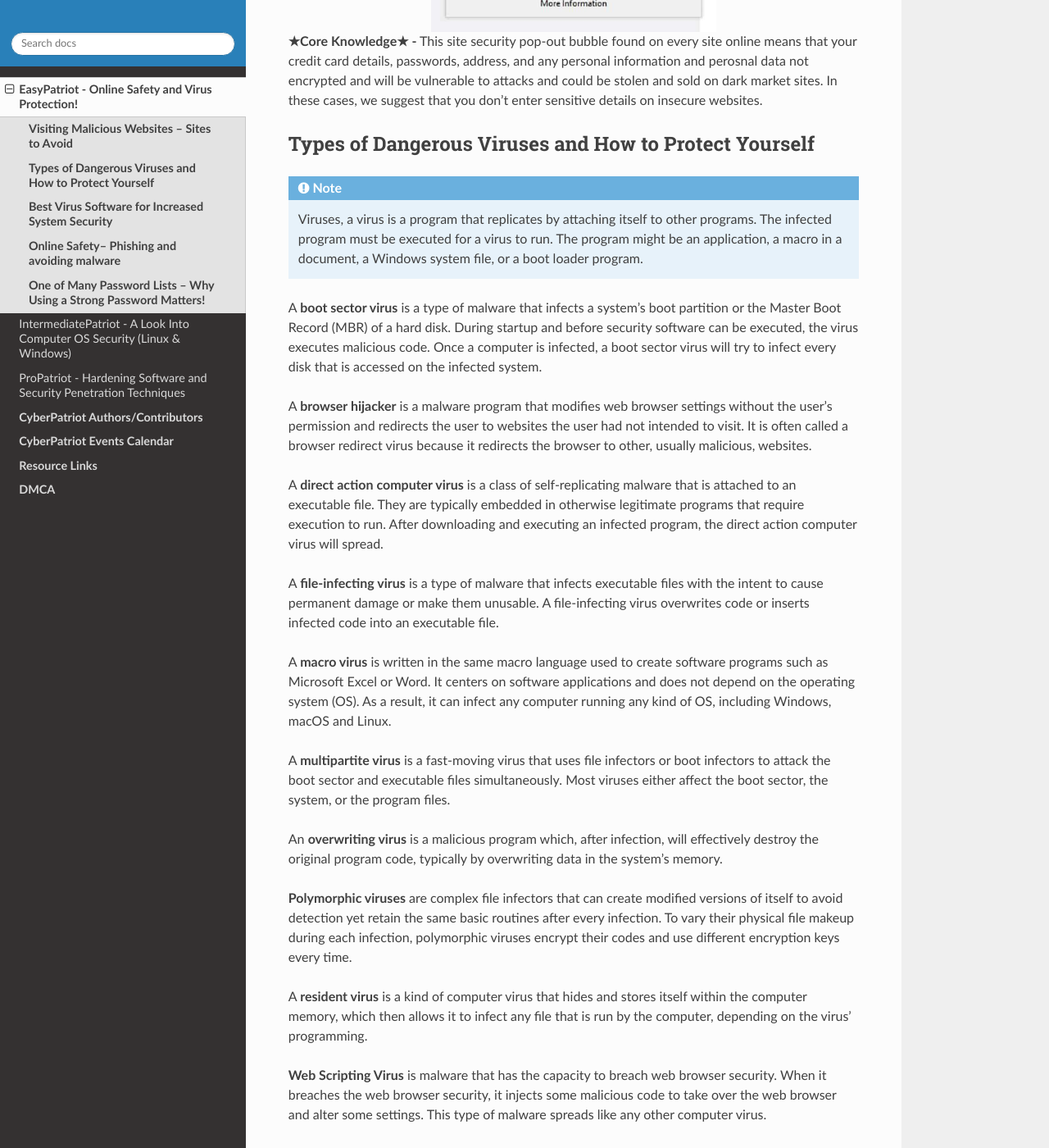
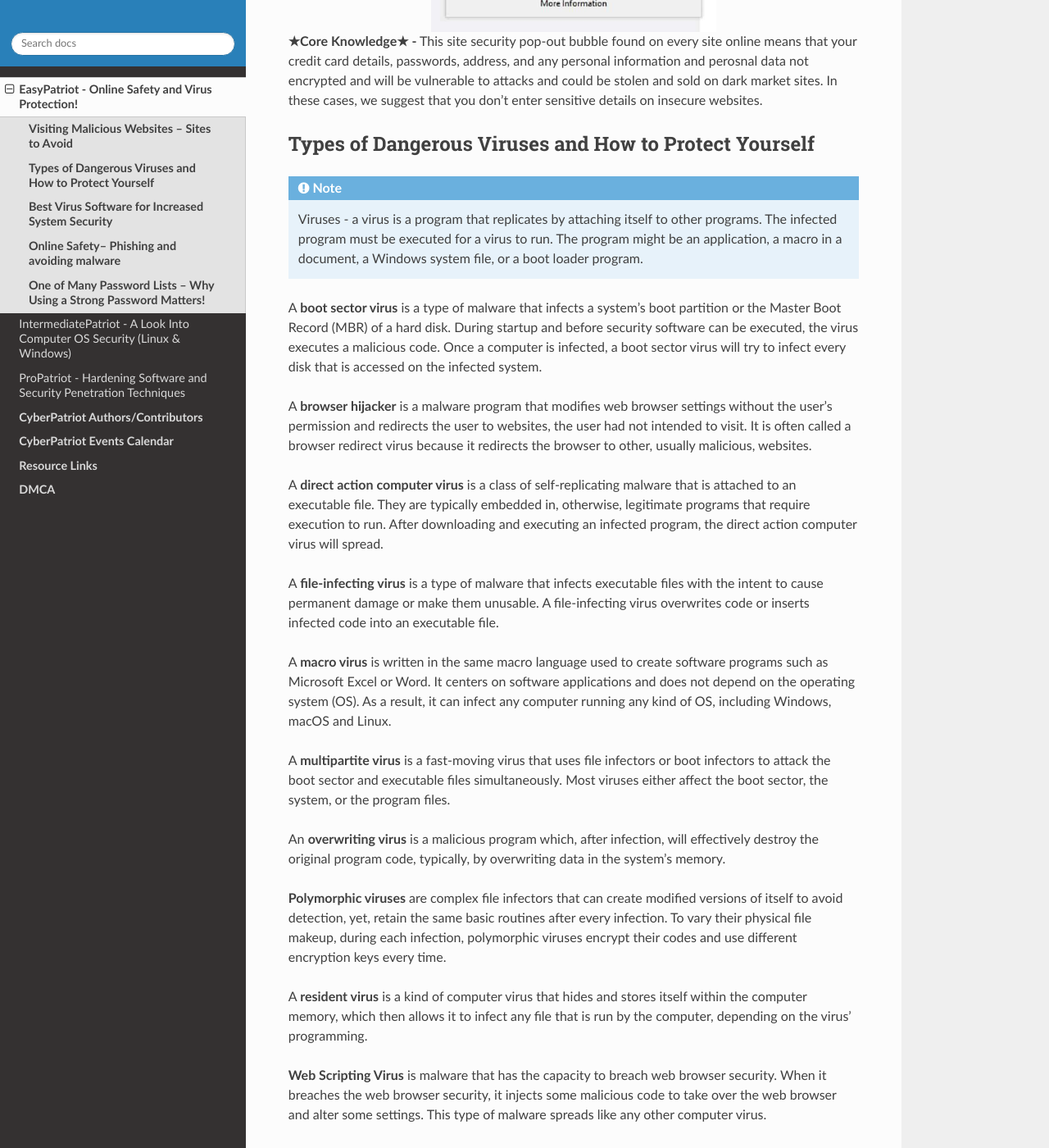
Before and after one commit to natt96z/cybersac, a Sphinx documentation site: the page built from docs/source/BeginnerEasyCybersac.rst, in a window 1280 px wide and 1400 px high, scrolled down 2244 px. Shown: the whole window at 82% size. Built offline with Sphinx 7.4.7 and the Read the Docs theme 2.0.0, drawn with Linux system fonts in a browser that asks for light colours; pages that are not in the unit, such as notebooks, are missing from menus; some of the changed text lies outside the part shown.

```diff
--- a/docs/source/BeginnerEasyCybersac.rst
+++ b/docs/source/BeginnerEasyCybersac.rst
@@ -57,13 +57,13 @@ EasyPatriot - Online Safety and Virus Protection!
 **Types of Dangerous Viruses and How to Protect Yourself**
 ~~~~~~~~~~~~~~~~~~~~~~~~~~~~
 
-.. Note:: Viruses, a virus is a program that replicates by attaching itself to other programs. The infected program must be executed for a virus to run. The program might be an application, a macro in a document, a Windows system file, or a boot loader program.
+.. Note:: Viruses - a virus is a program that replicates by attaching itself to other programs. The infected program must be executed for a virus to run. The program might be an application, a macro in a document, a Windows system file, or a boot loader program.
 
-A **boot sector virus** is a type of malware that infects a system's boot partition or the Master Boot Record (MBR) of a hard disk. During startup and before security software can be executed, the virus executes malicious code. Once a computer is infected, a boot sector virus will try to infect every disk that is accessed on the infected system.
+A **boot sector virus** is a type of malware that infects a system's boot partition or the Master Boot Record (MBR) of a hard disk. During startup and before security software can be executed, the virus executes a malicious code. Once a computer is infected, a boot sector virus will try to infect every disk that is accessed on the infected system.
 
-A **browser hijacker** is a malware program that modifies web browser settings without the user's permission and redirects the user to websites the user had not intended to visit. It is often called a browser redirect virus because it redirects the browser to other, usually malicious, websites.
+A **browser hijacker** is a malware program that modifies web browser settings without the user's permission and redirects the user to websites, the user had not intended to visit. It is often called a browser redirect virus because it redirects the browser to other, usually malicious, websites.
 
-A **direct action computer virus** is a class of self-replicating malware that is attached to an executable file. They are typically embedded in otherwise legitimate programs that require execution to run. After downloading and executing an infected program, the direct action computer virus will spread.
+A **direct action computer virus** is a class of self-replicating malware that is attached to an executable file. They are typically embedded in, otherwise, legitimate programs that require execution to run. After downloading and executing an infected program, the direct action computer virus will spread.
 
 A **file-infecting virus** is a type of malware that infects executable files with the intent to cause permanent damage or make them unusable. A file-infecting virus overwrites code or inserts infected code into an executable file.
 
@@ -71,9 +71,9 @@ A **macro virus** is written in the same macro language used to create software
 
 A **multipartite virus** is a fast-moving virus that uses file infectors or boot infectors to attack the boot sector and executable files simultaneously. Most viruses either affect the boot sector, the system, or the program files.
 
-An **overwriting virus** is a malicious program which, after infection, will effectively destroy the original program code, typically by overwriting data in the system's memory.
+An **overwriting virus** is a malicious program which, after infection, will effectively destroy the original program code, typically, by overwriting data in the system's memory.
 
-**Polymorphic viruses** are complex file infectors that can create modified versions of itself to avoid detection yet retain the same basic routines after every infection. To vary their physical file makeup during each infection, polymorphic viruses encrypt their codes and use different encryption keys every time.
+**Polymorphic viruses** are complex file infectors that can create modified versions of itself to avoid detection, yet, retain the same basic routines after every infection. To vary their physical file makeup, during each infection, polymorphic viruses encrypt their codes and use different encryption keys every time.
 
 A **resident virus** is a kind of computer virus that hides and stores itself within the computer memory, which then allows it to infect any file that is run by the computer, depending on the virus' programming.
 
```
Also changed, not shown: other parts of docs/source/BeginnerEasyCybersac.rst (+1 -1 lines).
